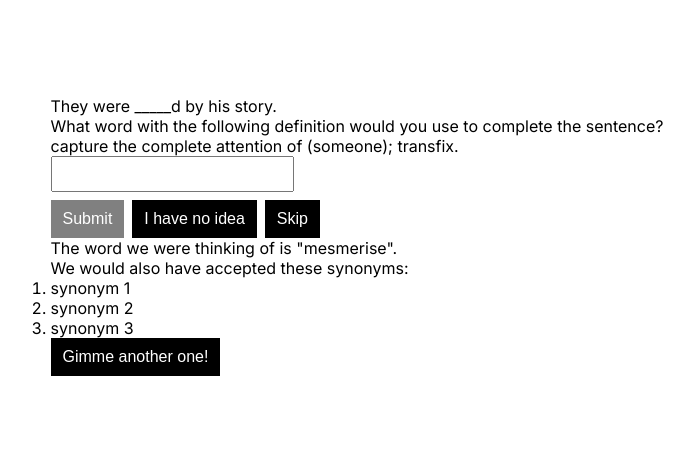
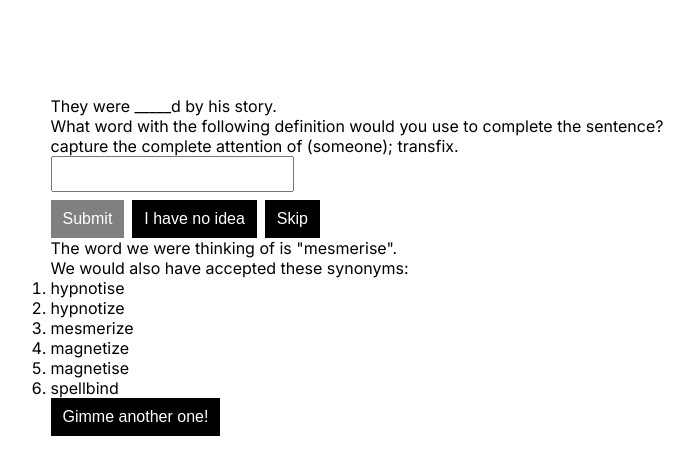
Before and after one commit to dierat/drawing-a-blank, a Next.js app: page / in a window 1280 px wide. Both pictures are taken after a click on the button "I have no idea". Shown: the top 474 px of the page, without its empty margins (283-977 px from the left). Built offline with nearby package versions, Linux system fonts and the light colour scheme.

Commit message:
add logic for displaying actual synonyms

```diff
--- a/src/pages/index.tsx
+++ b/src/pages/index.tsx
@@ -70,6 +70,26 @@ export default function Home() {
     setUserSubmission("");
   };
 
+  const Synonyms = () => {
+    const synonyms = randomWordData.synonyms;
+    const filteredSynonyms = userSubmittedSynonym
+      ? synonyms.filter((word) => word !== userSubmission)
+      : synonyms;
+
+    return (
+      <div className={styles.synonyms}>
+      We would also have accepted these {userSubmittedSynonym && "other "}synonyms:
+      <ol>
+        {filteredSynonyms.map((synonym) => (
+          <li key={`synonym-${synonym}`}>{synonym}</li>
+        ))}
+      </ol>
+    </div>
+    );
+  };
+
+  console.log(randomWordData.synonyms);
+
   return (
     <>
       <Head>
@@ -105,14 +125,7 @@ export default function Home() {
               {userGaveUp && <div>The word we were thinking of is "{randomWordData.word}".</div>}
             </div>
 
-            <div className={styles.synonyms}>
-              We would also have accepted these {userSubmittedSynonym && "other "}synonyms:
-              <ol>
-                <li>synonym 1</li>
-                <li>synonym 2</li>
-                <li>synonym 3</li>
-              </ol>
-            </div>
+            <Synonyms />
 
             <div className={styles.loadNextGame}>
               <button onClick={loadNextGame}>Gimme another one!</button>
```
